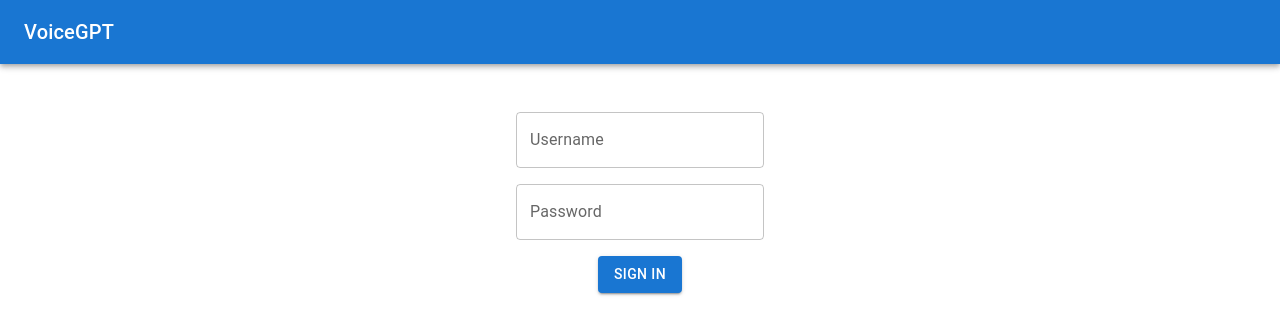
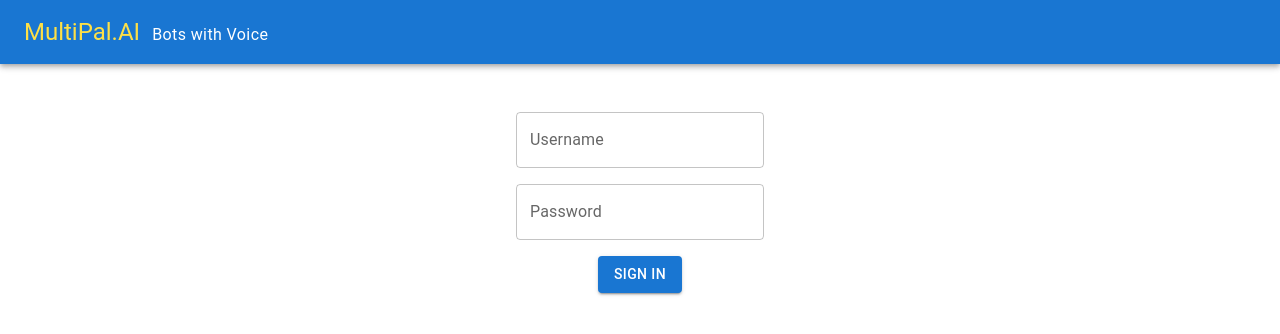
Before and after one commit to wang-chonghuan/react_voice_gpt, a React (Create React App) app in the folder client/: page /signin in a window 1280 px wide. Shown: the top 334 px of the page. Built offline with nearby package versions, Linux system fonts and the light colour scheme.

Commit message:
change header

```diff
--- a/client/src/components/HeaderBar.tsx
+++ b/client/src/components/HeaderBar.tsx
@@ -1,4 +1,4 @@
-import {AppBar, Typography} from "@mui/material";
+import {AppBar, Box, Typography} from "@mui/material";
 import Toolbar from "@mui/material/Toolbar";
 import React from "react";
 
@@ -10,12 +10,21 @@ import React from "react";
  */
 export function HeaderBar() {
   return (
-    <div style={{ display: 'flex', justifyContent: 'center', width: '100%' }}>
+    <div style={{display: 'flex', justifyContent: 'center', width: '100%'}}>
       <AppBar position="static">
         <Toolbar>
-          <Typography variant="h6" noWrap>
-            VoiceGPT
-          </Typography>
+          <Box display="flex" alignItems="baseline">
+            <Typography variant="h5" className="text-yellow-300 font-bold mr-4" noWrap>
+              MultiPal.AI
+            </Typography>
+            <Box display="flex" flexDirection="column">
+              <Typography variant="caption" noWrap>
+                <span className="ml-3 text-base">
+                  Bots with Voice
+                </span>
+              </Typography>
+            </Box>
+          </Box>
         </Toolbar>
       </AppBar>
     </div>
```
